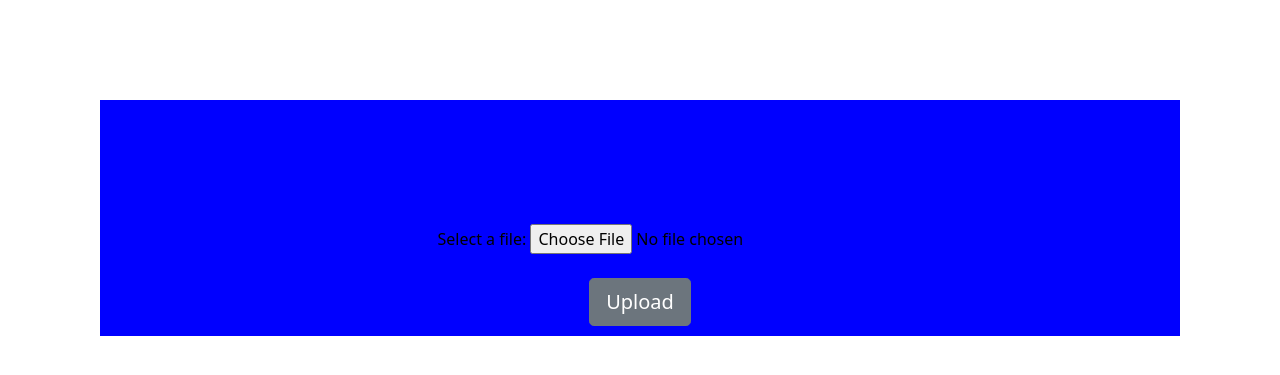
After one commit to sumitphdke/TODO-LIST, a Django app: page /import in a window 1280 px wide. The commit adds this page. Shown: the top 375 px of the page. Run offline with Django 3.2, Linux system fonts and the light colour scheme.

Commit message:
image upload

```diff
--- a/tasks/apps.py
+++ b/tasks/apps.py
@@ -3,3 +3,4 @@ from django.apps import AppConfig
 
 class TasksConfig(AppConfig):
     name = 'tasks'
+    default_auto_field = 'django.db.models.AutoField'
--- a/tasks/models.py
+++ b/tasks/models.py
@@ -6,6 +6,7 @@ class Task(models.Model):
 	title = models.CharField(max_length=200)
 	complete = models.BooleanField(default=False)
 	created = models.DateTimeField(auto_now_add=True)
+	photo=models.ImageField(upload_to='uploadimage')
 
 	def __str__(self):
 		return self.title
--- /dev/null
+++ b/tasks/resources.py
@@ -0,0 +1,5 @@
+from django.db.models.base import Model
+from import_export import resources
+from .models import Task
+class TaskResources(resources.ModelResource):
+    model=Task
--- a/tasks/templates/tasks/delete.html
+++ b/tasks/templates/tasks/delete.html
@@ -39,13 +39,13 @@
 <body style="background-color: #bdd4e7;
 background-image: linear-gradient(315deg, #bdd4e7 0%, #8693ab 74%);
 ">
-  <div class="xyz">
+<div class="xyz">
     <h1>Delete List</h1>
     <p>Are you sure you want to delete "{{item}}"?</p>
     <button class="btn btn-primary btn-sm">
       <a class="cancel" href="{% url 'list' %}">Cancel</a>
     </button>
-    <form method="POST" action="">
+    <form method="POST" action="" onsubmit="return confirm('you really want to delete')">
       {% csrf_token %}
       <br />
       <input class="btn btn-secondary" type="submit" name="Confirm" />
--- a/tasks/templates/tasks/update_task.html
+++ b/tasks/templates/tasks/update_task.html
@@ -27,7 +27,7 @@
 <body style="background-color:yellow;">
 <div class="br">
 	<h3>Update Task</h3>
-<form method="POST" action="">
+<form method="POST" action="" onsubmit="return confirm('are you want to Update')">
 	{% csrf_token %}
   <div class="full">
 	{{form}}
--- /dev/null
+++ b/tasks/templates/tasks/upload.html
@@ -0,0 +1,33 @@
+<link
+  href="https://cdn.jsdelivr.net/npm/bootstrap@5.1.3/dist/css/bootstrap.min.css"
+  rel="stylesheet"
+  integrity="sha384-1BmE4kWBq78iYhFldvKuhfTAU6auU8tT94WrHftjDbrCEXSU1oBoqyl2QvZ6jIW3"
+  crossorigin="anonymous"
+/>
+<style>
+  .container1 {
+    color:black;
+    margin-top:100px;
+    margin-left:100px;
+    margin-right:100px;
+    margin-bottom:110px;
+    background-color: blue;
+    align-content: center;
+  }
+  .ce {
+    text-align: center;
+    margin-top: 100px;
+    margin-bottom:10px;
+  }
+</style>
+<div class="container1">
+  <form method="post" enctype="multipart/form-data" class="ce">
+    {% csrf_token %}
+    <br>
+    <label for="myfile">Select a file:</label>
+    <input type="file" id="myfile" name="myfile"/>
+    <br>
+    <br>
+    <button class="btn btn-secondary btn-lg" type="submit">Upload</button>
+  </form>
+</div>
--- a/tasks/urls.py
+++ b/tasks/urls.py
@@ -4,7 +4,8 @@ from . import views
 urlpatterns = [
 	path('', views.index, name="list"),
 	path('update_task/<str:pk>/', views.updateTask, name="update_task"),
-	path('delete/<str:pk>/', views.deleteTask, name="deleteit"),
+	path('dele/admin/login/?next=/admin/te/<str:pk>/', views.deleteTask, name="deleteit"),
 	path('export/',views.export,name="export"),
+	path('import',views.simple_upldad,name="import"),
 	# path('exporter',views.export_excel,name="excel_export"),
 ]
--- a/tasks/views.py
+++ b/tasks/views.py
@@ -2,20 +2,18 @@ from django.core import paginator
 from django.shortcuts import render, redirect
 from django.http import HttpResponse, response
 import csv
-
-from xlwt.Column import Column
-from .models import *
+from .models import Task
 from .forms import *
-import xlwt
 from django.core.paginator import Paginator
-
+from tablib import Dataset
+from .resources import TaskResources
 
 # Create your views here.
 
 def index(request):#to create the data
 	tasks = Task.objects.all()
 	form = TaskForm()
-	p= Paginator(tasks,1)
+	p=Paginator(tasks,1)
 	page=request.GET.get('page')
 	task_list=p.get_page(page)
 	if request.method =='POST':
@@ -27,12 +25,6 @@ def index(request):#to create the data
 
 	context = {'tasks':tasks,'form':form,'task_list':task_list}
 	return render(request, 'tasks/list.html', context)
-
-
-
-
-
-
 
 
 def updateTask(request, pk):# to update the task
@@ -59,6 +51,8 @@ def deleteTask(request, pk):#to delete the task
 
 	context = {'item':item}
 	return render(request, 'tasks/delete.html', context)
+
+
 def export(request):# to export
 	response=HttpResponse(content_type="text/csv")
 	writer=csv.writer(response)
@@ -70,3 +64,23 @@ def export(request):# to export
 	response['content-Disposition']='attachment; filename="task.csv"'
 
 	return response
+
+
+def simple_upldad(request):
+    if request.method=='POST':
+        Resource=TaskResources()
+        dataset=Dataset()
+        new_person=request.FILES['myfile']
+
+        imported_data = dataset.load(new_person.read(),format='xlsx')
+
+        for data in imported_data:
+        	print(data[1])
+        	value = Task(
+        		data[0],
+        		data[1],
+                data[2],
+                data[3],
+        		)
+        	value.save()
+    return render(request, 'tasks/upload.html')
--- a/todo/urls.py
+++ b/todo/urls.py
@@ -16,8 +16,11 @@ Including another URLconf
 from django.contrib import admin
 from django.urls import path, include
 
+from django.conf import settings
+from django.conf.urls.static import static
+
 urlpatterns = [
     path('admin/', admin.site.urls),
     path('', include('tasks.urls'))
 
-]
+]+ static(settings.MEDIA_URL, document_root=settings.MEDIA_ROOT)
```
Also changed, not shown: tasks/admin.py (+6 -5 lines), tasks/templates/tasks/list.html (+41 -43 lines), todo/settings.py (+8 -1 lines), db.sqlite3, tasks/forms.py (line endings or trailing spaces), tasks/migrations/0001_initial.py, tasks/migrations/__init__.py (added).
